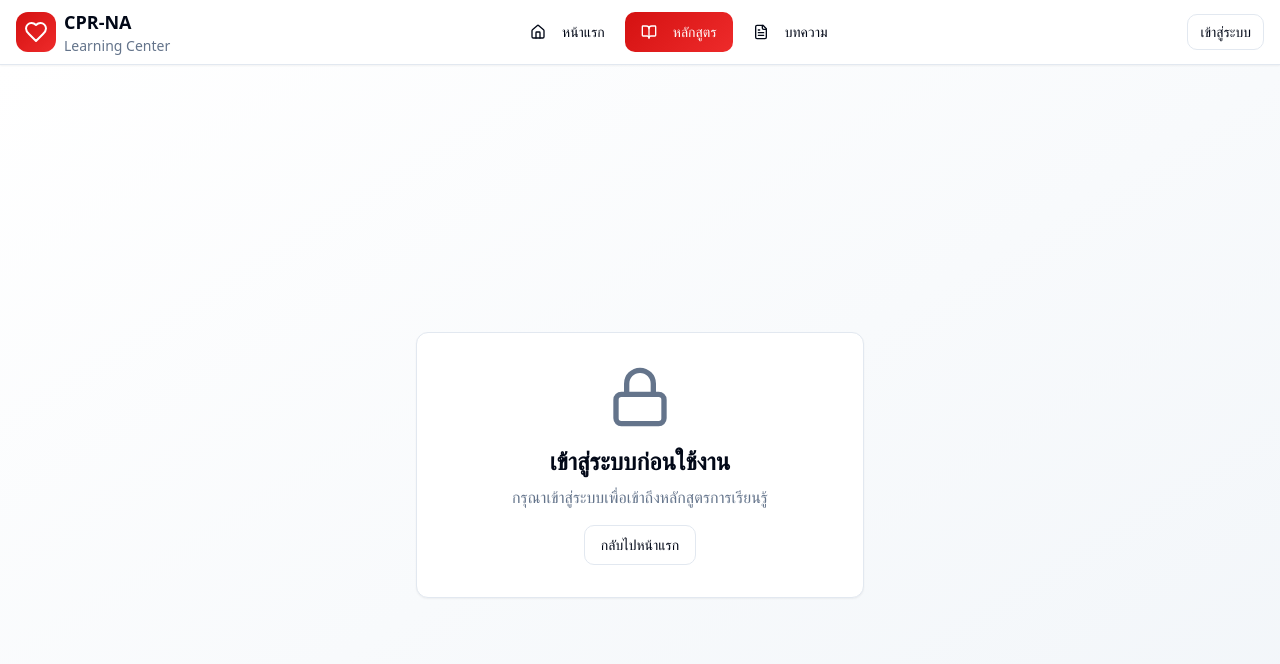
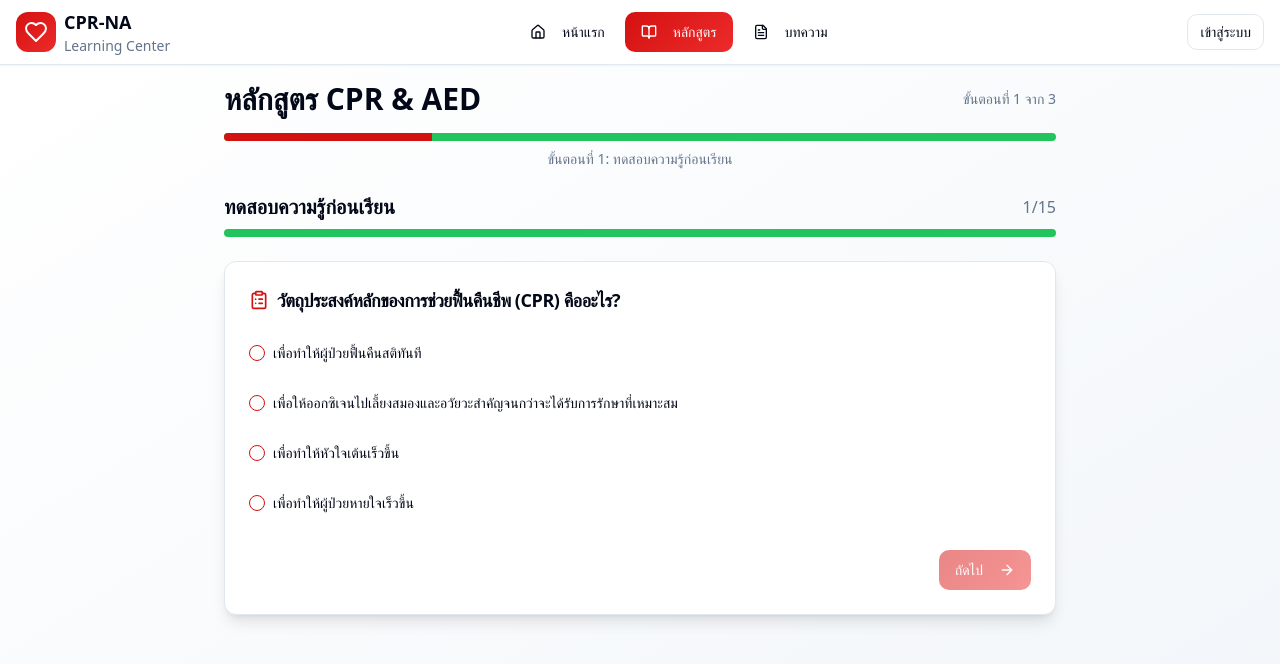
Before and after one commit to cprna/cpr-na-project-2025, a React (Vite) app: page /course in a window 1280 px wide. Shown: the top 664 px of the page. Built offline with nearby package versions, Linux system fonts and the light colour scheme.

Commit message:
Fix course page functionality

```diff
--- a/src/pages/CourseFlow.tsx
+++ b/src/pages/CourseFlow.tsx
@@ -13,38 +13,11 @@ import {
   Clock,
   Users,
   Trophy,
-  BookOpen,
-  Lock
+  BookOpen
 } from "lucide-react";
 import Navbar from "@/components/Navbar";
-import { useSimpleAuth } from "@/hooks/useSimpleAuth";
 
 const CourseFlow = () => {
-  const { user, isAuthenticated } = useSimpleAuth();
-
-  // ตรวจสอบการเข้าสู่ระบบ
-  if (!isAuthenticated) {
-    return (
-      <>
-        <Navbar />
-        <div className="min-h-screen bg-gradient-to-br from-background to-muted flex items-center justify-center p-4">
-          <Card className="w-full max-w-md">
-            <CardContent className="p-8 text-center">
-              <Lock className="w-16 h-16 mx-auto mb-4 text-muted-foreground" />
-              <h2 className="text-2xl font-bold mb-2">เข้าสู่ระบบก่อนใช้งาน</h2>
-              <p className="text-muted-foreground mb-4">
-                กรุณาเข้าสู่ระบบเพื่อเข้าถึงหลักสูตรการเรียนรู้
-              </p>
-              <Button onClick={() => window.history.back()} variant="outline">
-                กลับไปหน้าแรก
-              </Button>
-            </CardContent>
-          </Card>
-        </div>
-      </>
-    );
-  }
-
   const [currentStep, setCurrentStep] = useState<'preTest' | 'learn' | 'postTest' | 'complete'>('preTest');
   const [preTestAnswers, setPreTestAnswers] = useState<Record<number, string>>({});
   const [postTestAnswers, setPostTestAnswers] = useState<Record<number, string>>({});
```
